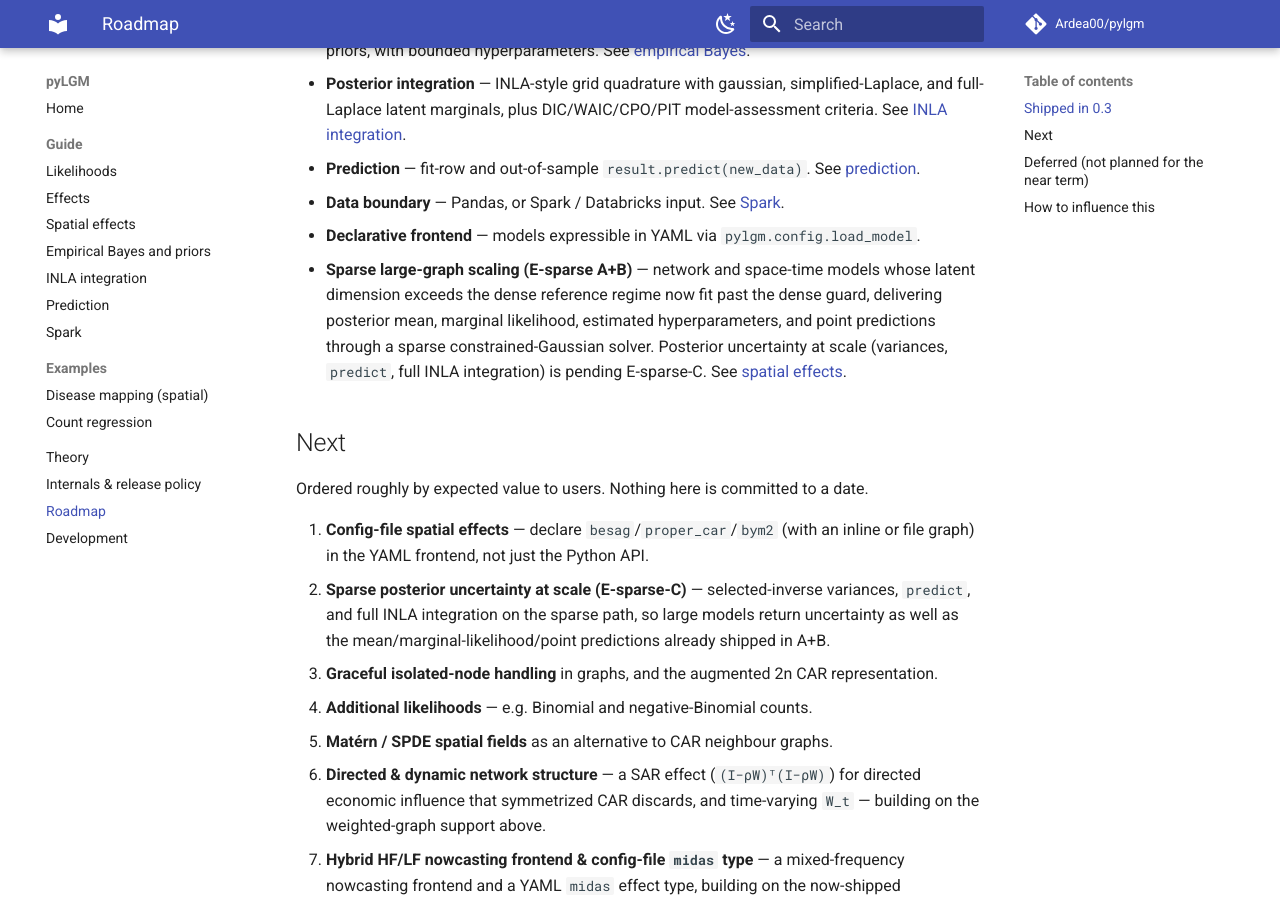
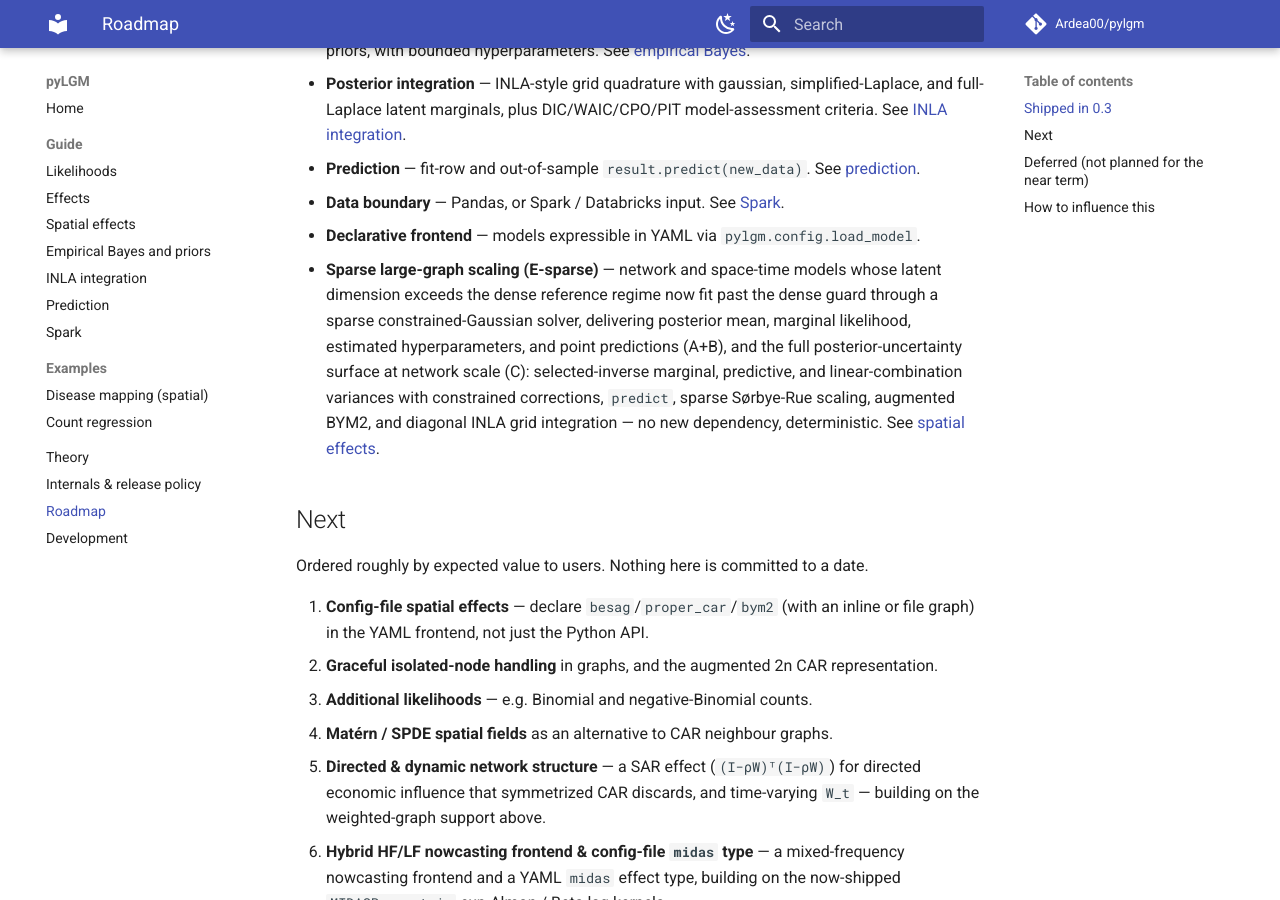
Before and after one commit to Ardea00/pylgm, an MkDocs documentation site: the page built from docs/roadmap.md, in a window 1280 px wide and 900 px high, scrolled down 700 px. Built offline with MkDocs 1.6.1 and Material for MkDocs 9.7.7, drawn with Linux system fonts in a browser that asks for light colours; comment, search, counter and statistics services are not loaded.

Commit message:
test(sparse): large-model uncertainty smoke; fix test_scaling basename collision; docs: E-sparse-C shipped

```diff
--- a/docs/roadmap.md
+++ b/docs/roadmap.md
@@ -34,12 +34,15 @@ For the precise semantics of each shipped feature, follow the links into the
 - **Data boundary** — Pandas, or Spark / Databricks input. See [Spark](spark.md).
 - **Declarative frontend** — models expressible in YAML via
   `pylgm.config.load_model`.
-- **Sparse large-graph scaling (E-sparse A+B)** — network and space-time models
+- **Sparse large-graph scaling (E-sparse)** — network and space-time models
   whose latent dimension exceeds the dense reference regime now fit past the
-  dense guard, delivering posterior mean, marginal likelihood, estimated
-  hyperparameters, and point predictions through a sparse constrained-Gaussian
-  solver. Posterior uncertainty at scale (variances, `predict`, full INLA
-  integration) is pending E-sparse-C. See [spatial effects](spatial-effects.md).
+  dense guard through a sparse constrained-Gaussian solver, delivering posterior
+  mean, marginal likelihood, estimated hyperparameters, and point predictions
+  (A+B), and the full posterior-uncertainty surface at network scale (C):
+  selected-inverse marginal, predictive, and linear-combination variances with
+  constrained corrections, `predict`, sparse Sørbye-Rue scaling, augmented BYM2,
+  and diagonal INLA grid integration — no new dependency, deterministic. See
+  [spatial effects](spatial-effects.md).
 
 ## Next
 
@@ -47,19 +50,15 @@ Ordered roughly by expected value to users. Nothing here is committed to a date.
 
 1. **Config-file spatial effects** — declare `besag`/`proper_car`/`bym2` (with
    an inline or file graph) in the YAML frontend, not just the Python API.
-2. **Sparse posterior uncertainty at scale (E-sparse-C)** — selected-inverse
-   variances, `predict`, and full INLA integration on the sparse path, so large
-   models return uncertainty as well as the mean/marginal-likelihood/point
-   predictions already shipped in A+B.
-3. **Graceful isolated-node handling** in graphs, and the augmented 2n CAR
+2. **Graceful isolated-node handling** in graphs, and the augmented 2n CAR
    representation.
-4. **Additional likelihoods** — e.g. Binomial and negative-Binomial counts.
-5. **Matérn / SPDE spatial fields** as an alternative to CAR neighbour graphs.
-6. **Directed & dynamic network structure** — a SAR effect
+3. **Additional likelihoods** — e.g. Binomial and negative-Binomial counts.
+4. **Matérn / SPDE spatial fields** as an alternative to CAR neighbour graphs.
+5. **Directed & dynamic network structure** — a SAR effect
    (`(I−ρW)ᵀ(I−ρW)`) for directed economic influence that symmetrized CAR
    discards, and time-varying `W_t` — building on the weighted-graph support
    above.
-7. **Hybrid HF/LF nowcasting frontend & config-file `midas` type** — a
+6. **Hybrid HF/LF nowcasting frontend & config-file `midas` type** — a
    mixed-frequency nowcasting frontend and a YAML `midas` effect type, building
    on the now-shipped `MIDASParametric` exp-Almon / Beta lag kernels.
 
```
Also changed, not shown: 3 other files.
